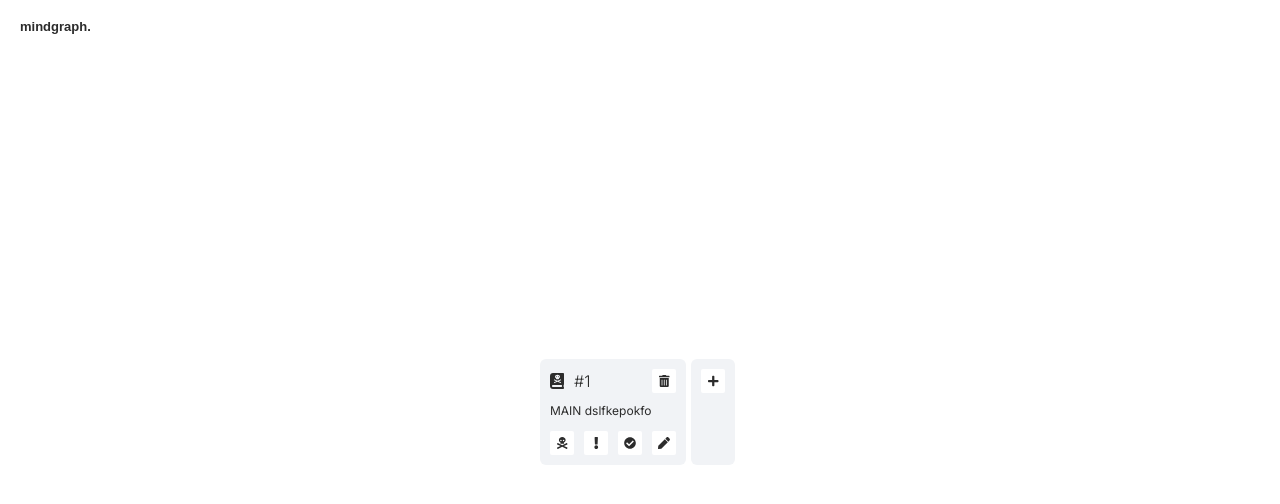
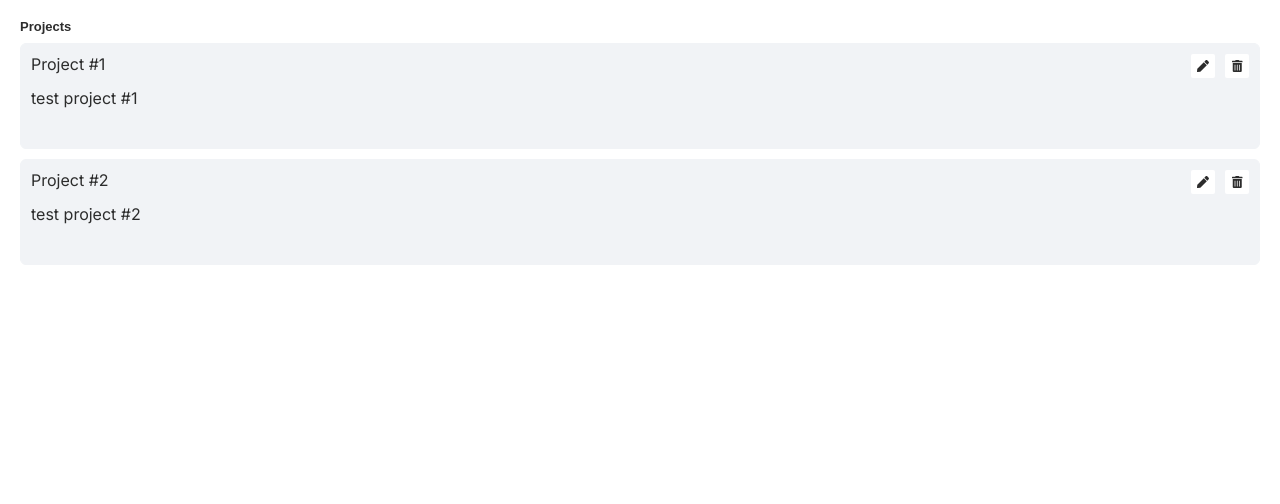
Before and after one commit to chepuhasasha/orbitale, a Vue app: page /#/ in a window 1280 px wide. Shown: the top 504 px of the page. Built offline with nearby package versions, Linux system fonts and the light colour scheme.

Commit message:
starting a big refactoring

```diff
--- a/src/App.vue
+++ b/src/App.vue
@@ -32,6 +32,19 @@ export default {
   display: flex;
   gap: 10px;
 }
+.COL {
+  display: flex;
+  flex-direction: column;
+  gap: 10px;
+}
+.text {
+  color:  var(--text_0);
+  font-size: var(--text_size_0);
+}
+.subtext {
+  color:  var(--text_100);
+  font-size: var(--text_size_100);
+}
 
 #app {
   height: 100%;
--- /dev/null
+++ b/src/blocks/Projects.vue
@@ -0,0 +1,44 @@
+<template lang='pug'>
+  Block(
+    block-title='Projects'
+    :grid-area='gridArea'
+  )
+    template(v-slot:body)
+      transition-group.COL(tag='div' name='slide-fade')
+        ProjectCard(
+          v-for='project in projects'
+          :key='project.id',
+          :project='project')
+</template>
+
+<script>
+import { mapState, mapActions } from 'vuex'
+
+export default {
+  name: 'Projects',
+  props: {
+    gridArea: {
+      type: String,
+      default: null
+    }
+  },
+  components: {
+    Block: () => import('@/templates/Block.vue'),
+    ProjectCard: () => import('@/components/ProjectCard.vue')
+  },
+  computed: {
+  ...mapState({
+    projects: state => state.projects.projects,
+    selected: state => state.projects.active
+  }),
+  methods: {
+    ...mapActions({
+      addProject: 'projects/addProject'
+    })
+  }
+}
+}
+</script>
+
+<style lang='scss'>
+</style>
--- /dev/null
+++ b/src/components/ProjectCard.vue
@@ -0,0 +1,58 @@
+<template lang='pug'>
+  Card(
+    :card-title='project.name'
+    cursor='pointer'
+    :selected='isSelected'
+    @click='select(project)'
+  )
+    template(v-slot:tools)
+      .ROW
+        Button(icon='pen')
+        Button(icon='trash-alt' :danger='true')
+    template(v-slot:body)
+      .COL
+        .description.subtext {{ project.description }}
+</template>
+
+<script>
+import { mapState, mapActions } from 'vuex'
+
+export default {
+  name: 'ProjectCard',
+
+  components: {
+    Card: () => import('@/templates/Card.vue'),
+    Button: () => import('@/components/Button.vue'),
+  },
+
+  props: {
+    project: {
+      type: Object,
+      require: true
+    }
+  },
+
+  computed: {
+    ...mapState({
+      selected: state => state.projects.active
+    }),
+
+    isSelected() {
+      return this.selected === this.project
+    }
+  },
+  methods: {
+    ...mapActions({
+      select: 'projects/setActiveProject',
+    }),
+  }
+}
+</script>
+
+<style lang='scss' scoped>
+.description {
+  height: 50px;
+  overflow: hidden;
+  text-overflow: ellipsis;
+}
+</style>
--- /dev/null
+++ b/src/store/projects.js
@@ -0,0 +1,48 @@
+export default {
+  namespaced: true,
+
+  state: {
+    projects: [
+      {
+        id: 1,
+        name: 'Project #1',
+        description: 'test project #1',
+        owner: 'user#1',
+        team: ['user#1', 'user#2'],
+      },
+      {
+        id: 2,
+        name: 'Project #2',
+        description: 'test project #2',
+        owner: 'user#1',
+        team: ['user#1', 'user#2'],
+      }
+    ],
+    active: null
+  },
+
+
+  mutations: {
+    SET_PROJECTS(state, value) {
+      state.projects = value;
+    },
+    SET_ACTIVE_PROJECT(state, value) {
+      state.active = value;
+    },
+    ADD_PROJECTS(state, value) {
+      state.projects.push(value);
+    },
+  },
+
+  actions: {
+    setProjects({ commit }, value) {
+      commit("SET_PROJECTS", value);
+    },
+    setActiveProject({ commit }, value) {
+      commit("SET_ACTIVE_PROJECT", value);
+    },
+    addProject({ commit }, value) {
+      commit("ADD_PROJECT", value);
+    },
+  }
+};
--- /dev/null
+++ b/src/store/tasks.js
@@ -0,0 +1,47 @@
+export default {
+  namespaced: true,
+
+  state: {
+    tasks: [
+      {
+        id: 2,
+        name: 'Task',
+        parent_node: 1,
+        project: 1,
+        type: 'bug',
+        executors: ['user#1'],
+        owner: 'user#1',
+        position: {x: 100, y: 100},
+        born: '',
+        daedline: '',
+        status: 'default',
+        description: 'test task',
+      }
+    ],
+    active: null
+  },
+
+  mutations: {
+    SET_TASKS(state, value) {
+      state.tasks = value;
+    },
+    SET_ACTIVE_TASK(state, value) {
+      state.active = value;
+    },
+    ADD_TASK(state, value) {
+      state.tasks.push(value);
+    },
+  },
+
+  actions: {
+    setProject({ commit }, value) {
+      commit("SET_PROJECT", value);
+    },
+    setActiveTask({ commit }, value) {
+      commit("SET_ACTIVE_TASK", value);
+    },
+    addTask({ commit }, value) {
+      commit("ADD_TASK", value);
+    },
+  }
+};
--- a/src/styles.js
+++ b/src/styles.js
@@ -4,8 +4,9 @@ const styles = {
       background_0: '#1F1F1F',
       background_100: '#181818',
       background_200: '#393939',
-      text_primary: '#F1F3F6',
-      text_secondary: '#999999',
+      text_0: '#F1F3F6',
+      text_100: '#999999',
+      text_200: '#999999',
       hover_0: '#1F1F1F',
       hover_100: '#393939',
       primary_0: '#18A0FB',
@@ -16,6 +17,8 @@ const styles = {
       warning_100: '#FFD465',
       sucsess_0: '#CDFF64',
       sucsess_100: '#AAD44F',
+      text_size_0: '14px',
+      text_size_100: '12px'
     },
     light: {
       background_0: '#F1F3F6',
--- /dev/null
+++ b/src/templates/Card.vue
@@ -0,0 +1,81 @@
+<template lang='pug'>
+  .card.COL(:style='{cursor}' :class='getClasses' @click='$emit("click")')
+    .card_header.text.ROW
+      slot(name='header') {{ cardTitle }}
+      slot(name='tools')
+    .card_body.COL
+      slot(name='body')
+</template>
+
+<script>
+export default {
+  name: 'Block',
+  props: {
+    cardTitle: {
+      type: String,
+      default: null
+    },
+
+    cursor: {
+      type: String,
+      default: 'default'
+    },
+
+    selected: {
+      type: Boolean,
+      default: false
+    },
+
+    width: {
+      type: String,
+      default: 'max-content'
+    },
+
+    height: {
+      type: String,
+      default: 'max-content'
+    },
+  },
+
+  computed: {
+    getClasses() {
+      return {
+        [this.$style.selected]: this.selected
+      }
+    }
+  }
+}
+</script>
+
+<style lang='scss'>
+.card {
+  transition: all ease-out .3s;
+  background: var(--background_0);
+  border:1px solid var(--background_0);
+  border-radius: 6px;
+  padding: 10px;
+  display: flex;
+  flex-direction: column;
+  color: var(--text_0);
+  &_header {
+    justify-content: space-between;
+  }
+
+  &_body {
+    width: 100%;
+    height: 100%;
+    overflow: auto;
+  }
+
+  &:hover {
+    background: var(--background_100);
+    border-color: var(--background_0);
+  }
+}
+</style>
+
+<style lang="scss" module>
+.selected {
+  border-color: var(--primary_0) !important;
+}
+</style>
--- a/src/views/Home.vue
+++ b/src/views/Home.vue
@@ -1,9 +1,7 @@
 <template lang='pug'>
   .home
-    //- Graph(grid-area='1/1/11/2')
-    GraphSchema(:grid-area='task ? "1/1/11/7":"1/1/11/9"')
-    transition(name='slide-fade' tag='div')
-      Details(v-if='task' grid-area='1/7/11/9')
+    Projects(:grid-area='task ? "1/1/11/7":"1/1/11/9"')
+    //- GraphSchema(:grid-area='task ? "1/1/11/7":"1/1/11/9"')
 </template>
 
 <script>
@@ -12,9 +10,8 @@ import { mapState } from 'vuex'
 export default {
   name: 'Home',
   components: {
-    Details: () => import('@/blocks/Details.vue'),
-    // Graph: () => import('@/blocks/Graph.vue'),
     GraphSchema: () => import('@/blocks/GraphSchema.vue'),
+    Projects: () => import('@/blocks/Projects.vue'),
   },
   computed: {
     ...mapState({
```
Also changed, not shown: src/store/index.js (+6 -1 lines).
